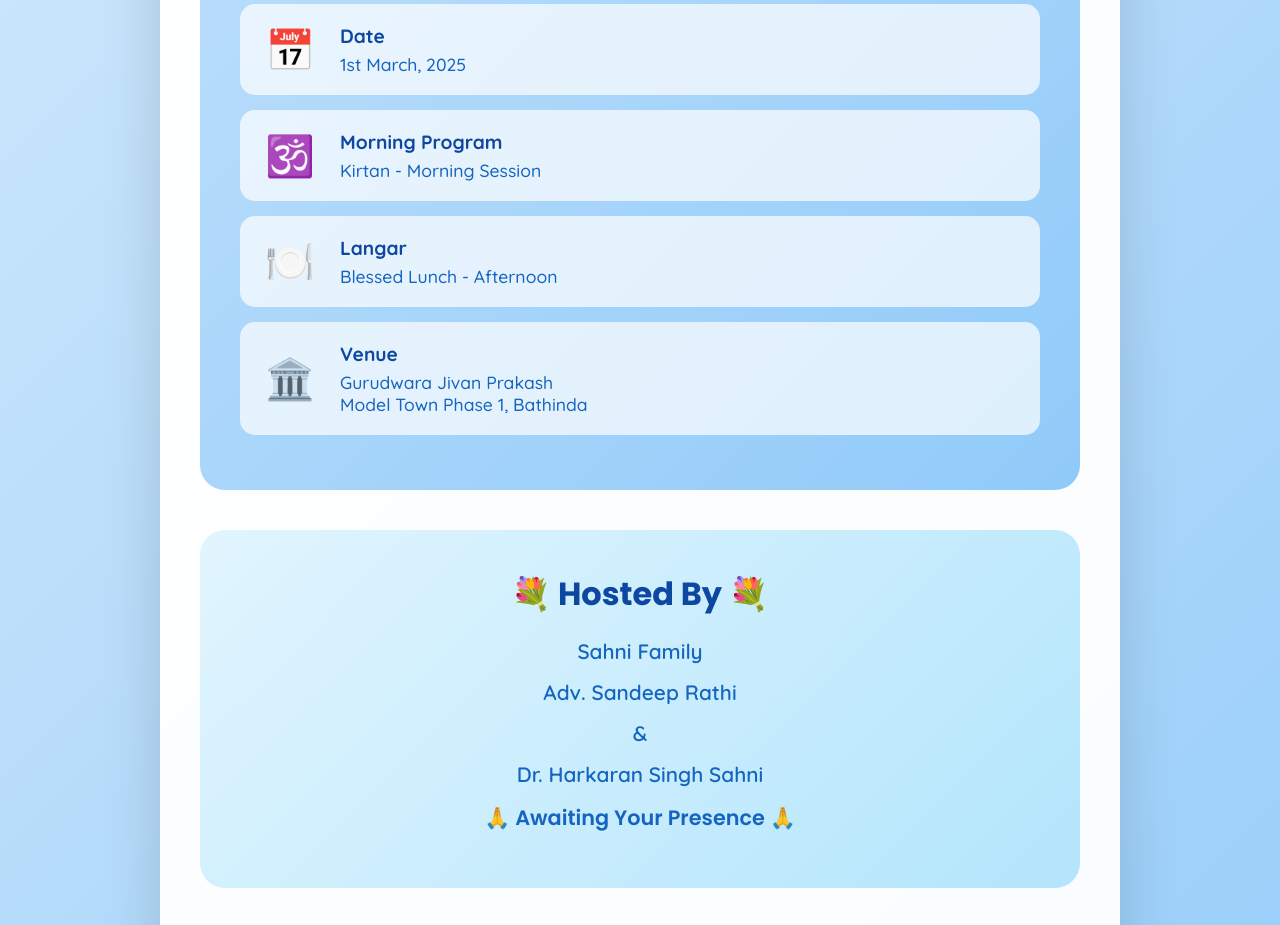
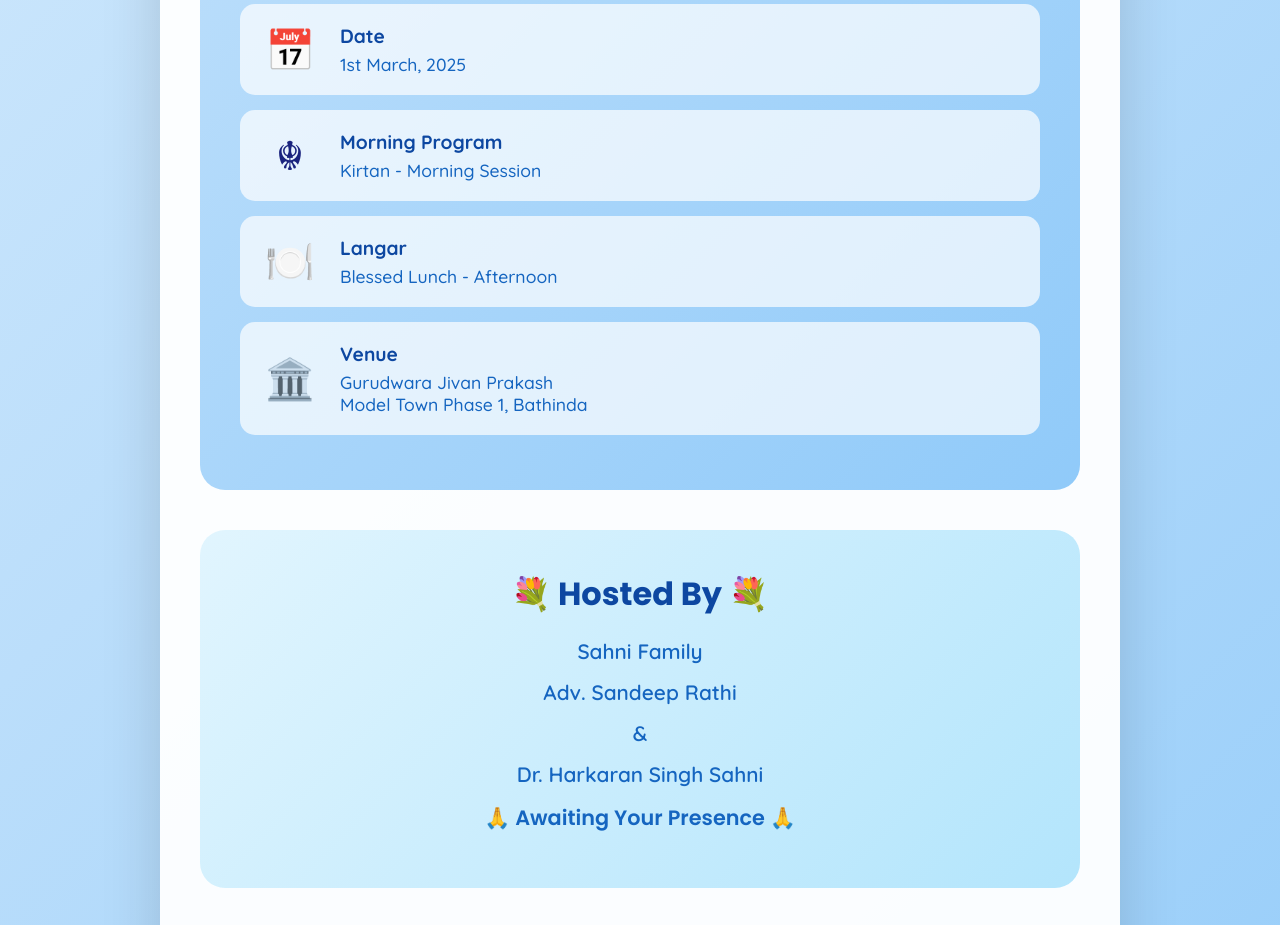
Before and after one commit to harishsharma7557-dotcom/SahniLittleStar, a plain HTML site: page index.html in a window 1280 px wide. Shown: the part 1440-2365 px from the top of the page. Drawn offline with Linux system fonts and the light colour scheme.

Commit message:
☬ Fix: Replace Hindu Om symbol with Sikh Khanda symbol

```diff
--- a/index.html
+++ b/index.html
@@ -367,7 +367,7 @@
                 </div>
 
                 <div class="detail-item">
-                    <div class="detail-icon">🕉️</div>
+                    <div class="detail-icon">☬</div>
                     <div class="detail-content">
                         <h3>Morning Program</h3>
                         <p>Kirtan - Morning Session</p>
```
